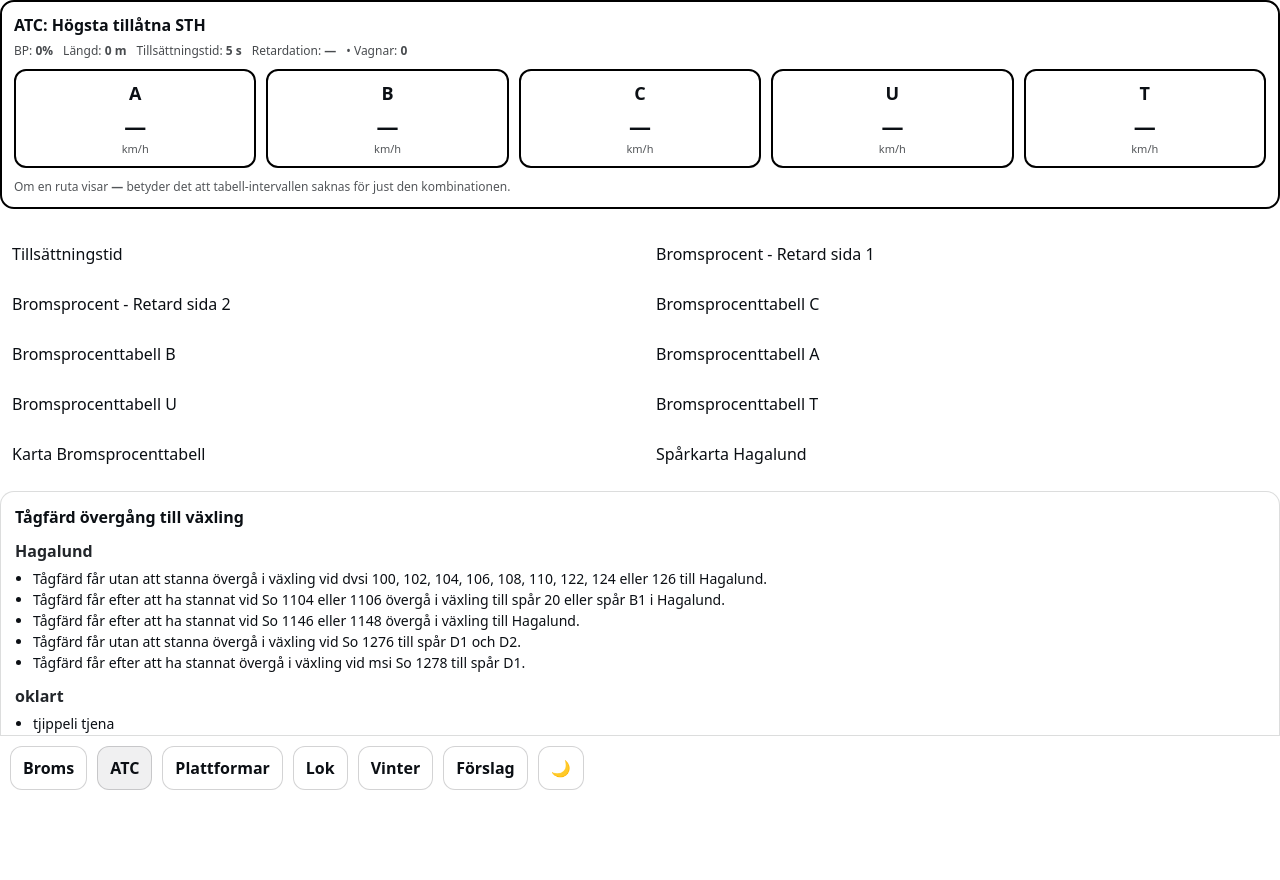
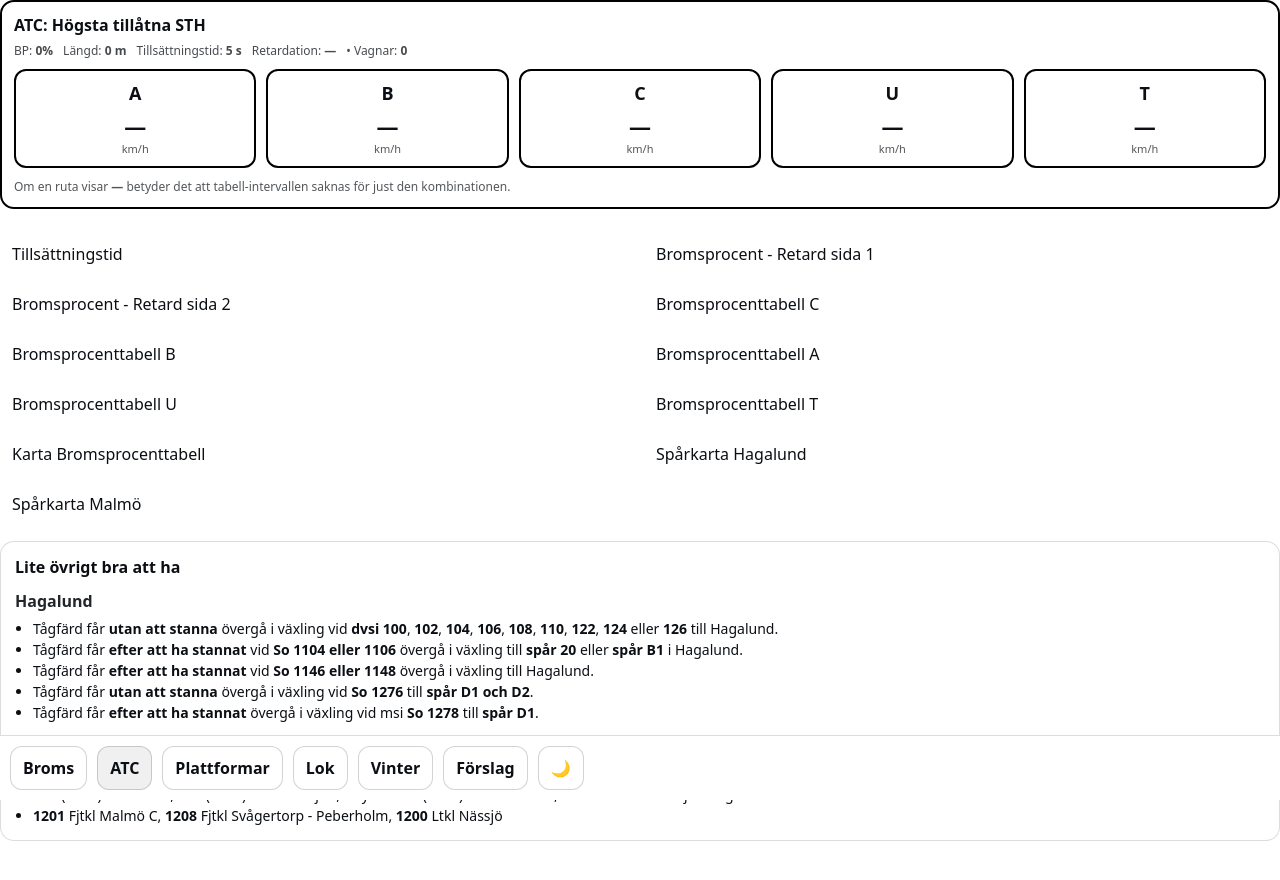
Before and after one commit to marcusdbsvala-commits/db-broms, a React (Vite) app: page /ATC in a window 1280 px wide. Shown: the top 880 px of the page. Built offline with nearby package versions, Linux system fonts and the light colour scheme.

Commit message:
ändrade texten under atc sidan

```diff
--- a/src/pages/ATC.tsx
+++ b/src/pages/ATC.tsx
@@ -7,31 +7,57 @@ type Item = {
     imgSrc: string; // t.ex. "/atc/sida1.jpg"
 };
 
+type TextSection = {
+    title: string;
+    bullets: React.ReactNode[]; // ✅ här är grejen
+};
+
 // ✅ Fyll på här i VS Code (ingen kan redigera i appen)
-const ATC_TEXT = [
+const ATC_TEXT: TextSection[] = [
     {
         title: "Hagalund",
         bullets: [
-            " Tågfärd får utan att stanna övergå i växling vid dvsi 100, 102, 104, 106, 108, 110, 122, 124 eller 126 till Hagalund.",
-            " Tågfärd får efter att ha stannat vid So 1104 eller 1106 övergå i växling till spår 20 eller spår B1 i Hagalund.",
-            " Tågfärd får efter att ha stannat vid So 1146 eller 1148 övergå i växling till Hagalund.",
-            " Tågfärd får utan att stanna övergå i växling vid So 1276 till spår D1 och D2.",
-            " Tågfärd får efter att ha stannat övergå i växling vid msi So 1278 till spår D1.",
+            <>
+                Tågfärd får <strong>utan att stanna</strong> övergå i växling vid <strong>dvsi</strong> <strong>100</strong>, <strong>102</strong>,{" "}
+                <strong>104</strong>, <strong>106</strong>, <strong>108</strong>,{" "}
+                <strong>110</strong>, <strong>122</strong>, <strong>124</strong> eller{" "}
+                <strong>126</strong> till Hagalund.
+            </>,
+            <>
+                Tågfärd får <strong>efter att ha stannat</strong> vid <strong>So 1104 eller 1106</strong> övergå i
+                växling till <strong>spår 20</strong> eller <strong>spår B1</strong> i Hagalund.
+            </>,
+            <>
+                Tågfärd får <strong>efter att ha stannat </strong> vid <strong>So 1146 eller 1148</strong> övergå i
+                växling till Hagalund.
+            </>,
+            <>
+                Tågfärd får <strong>utan att stanna</strong> övergå i växling vid <strong>So 1276</strong>{" "}
+                till <strong>spår D1 och D2</strong>.
+            </>,
+            <>
+                Tågfärd får <strong>efter att ha stannat</strong> övergå i växling vid msi <strong>So 1278</strong>{" "}
+                till <strong>spår D1</strong>.
+            </>,
         ],
-
     },
     {
-        title: "oklart",
+        title: "Jimo",
         bullets: [
-            "tjippeli tjena",
-            "jabba dabba doo",
+            <>
+                Tågväg: <strong>1800</strong>, Bomfällning: <strong>1801</strong>
+            </>,
+            <>
+                1an (<strong>1200</strong>) Aktuell tkl, 2an (<strong>1300</strong>) Närmsta fjärr,{" "}
+                Elsymbolen (<strong>1400</strong>) aktuell eldrift, <strong>1011</strong> Drifttekniker järnväg
+            </>,
+            <>
+                <strong>1201</strong> Fjtkl Malmö C, <strong>1208</strong> Fjtkl Svågertorp - Peberholm,{" "}
+                <strong>1200</strong> Ltkl Nässjö
+            </>,
         ],
     },
 ];
-
-
-
-
 
 export default function AtcCheatSheet() {
     const items = useMemo<Item[]>(
@@ -46,6 +72,7 @@ export default function AtcCheatSheet() {
             { id: "a8", label: "Bromsprocenttabell T", imgSrc: "/atc/sida8.jpg" },
             { id: "a9", label: "Karta Bromsprocenttabell", imgSrc: "/atc/sida9.jpg" },
             { id: "a10", label: "Spårkarta Hagalund", imgSrc: "/atc/sida10.jpg" },
+            { id: "a11", label: "Spårkarta Malmö", imgSrc: "/atc/sida11.jpg" },
         ],
         []
     );
@@ -82,9 +109,7 @@ export default function AtcCheatSheet() {
                     <button
                         key={it.id}
                         onClick={() => {
-                            // om vi nyss stängde modalen: ignorera klicket
                             if (Date.now() - lastCloseMsRef.current < 350) return;
-
                             setActiveId(it.id);
                             setZoomOpen(true);
                         }}
@@ -102,7 +127,7 @@ export default function AtcCheatSheet() {
                 ))}
             </div>
 
-            {/* ✅ Textsektion längst ner (endast read-only, fylls i från koden) */}
+            {/* ✅ Textsektion längst ner */}
             <div
                 style={{
                     marginTop: 4,
@@ -114,15 +139,11 @@ export default function AtcCheatSheet() {
                     gap: 12,
                 }}
             >
-                <div style={{ fontWeight: 900 }}>
-                    Tågfärd övergång till växling
-                </div>
+                <div style={{ fontWeight: 900 }}>Lite övrigt bra att ha</div>
 
                 {ATC_TEXT.map((section, i) => (
                     <div key={i} style={{ display: "grid", gap: 6 }}>
-                        <div style={{ fontWeight: 700, opacity: 0.9 }}>
-                            {section.title}
-                        </div>
+                        <div style={{ fontWeight: 700, opacity: 0.9 }}>{section.title}</div>
 
                         <ul style={{ margin: 0, paddingLeft: 18, lineHeight: 1.5 }}>
                             {section.bullets.map((t, j) => (
@@ -135,11 +156,10 @@ export default function AtcCheatSheet() {
                 ))}
             </div>
 
-
             {/* Zoom-modal */}
             {zoomOpen && (
                 <div
-                    onPointerDown={(e) => closeZoomSafely(e)} // 👈 stäng tidigt, stoppar click-through
+                    onPointerDown={(e) => closeZoomSafely(e)}
                     style={{
                         position: "fixed",
                         inset: 0,
@@ -207,12 +227,8 @@ export default function AtcCheatSheet() {
                                 display: "grid",
                                 placeItems: "center",
                                 overflow: "hidden",
-
-                                // plats för header + safe area
                                 paddingTop: "max(56px, env(safe-area-inset-top))",
                                 paddingBottom: "max(16px, env(safe-area-inset-bottom))",
-
-                                // inga sidopaddings som kan klippa
                                 paddingLeft: 0,
                                 paddingRight: 0,
                             }}
@@ -222,8 +238,8 @@ export default function AtcCheatSheet() {
                                 alt={active.label}
                                 draggable={false}
                                 style={{
-                                    maxWidth: "100%", // 👈 aldrig större än containern
-                                    maxHeight: "calc(100% - 72px)", // 👈 tar hänsyn till header/safe top ungefär
+                                    maxWidth: "100%",
+                                    maxHeight: "calc(100% - 72px)",
                                     width: "auto",
                                     height: "auto",
                                     objectFit: "contain",
```
Also changed, not shown: public/atc/sida11.jpg (added).
